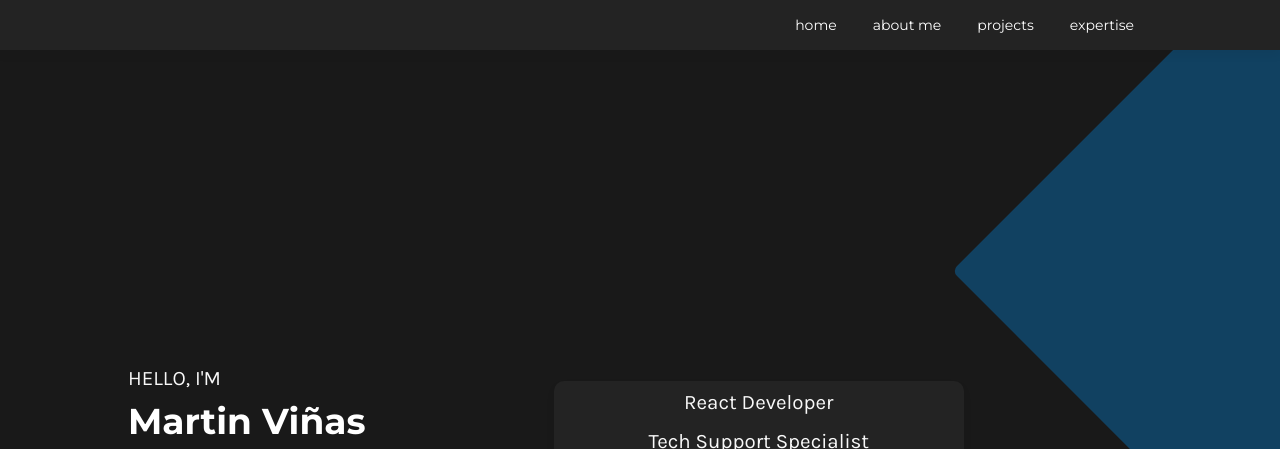
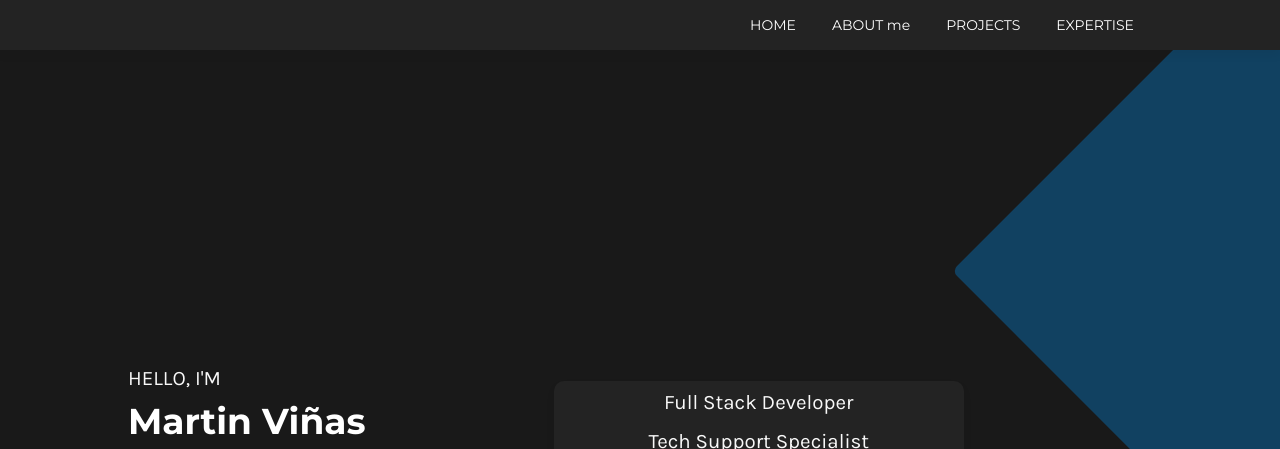
Before and after one commit to martinvias00/portfolio, a plain HTML site: page index.html in a window 1280 px wide. Shown: the top 449 px of the page. Drawn offline with nearby package versions, Linux system fonts and the light colour scheme; files whose address does not match are found by name.

Commit message:
Update navigation links and text to uppercase

```diff
--- a/index.html
+++ b/index.html
@@ -33,10 +33,10 @@
           </div>
         </div>
         <ul class="nav-items">
-          <li><a href="/#header" class="nav-link scroll">home</a></li>
-          <li><a href="/#about" class="nav-link scroll">about me</a></li>
-          <li><a href="/#projects" class="nav-link scroll">projects</a></li>
-          <li><a href="/#expertise" class="nav-link scroll">expertise</a></li>
+          <li><a href="/#header" class="nav-link scroll">HOME</a></li>
+          <li><a href="/#about" class="nav-link scroll">ABOUT me</a></li>
+          <li><a href="/#projects" class="nav-link scroll">PROJECTS</a></li>
+          <li><a href="/#expertise" class="nav-link scroll">EXPERTISE</a></li>
         </ul>
       </nav>
       <!-- Navbar Ends -->
@@ -63,7 +63,7 @@
           </div>
         </div>
         <ul class="features wow fadeInUp" data-wow-duration="0.8s">
-          <li>React Developer</li>
+          <li>Full Stack Developer</li>
           <li>Tech Support Specialist</li>
         </ul>
       </section>
```
